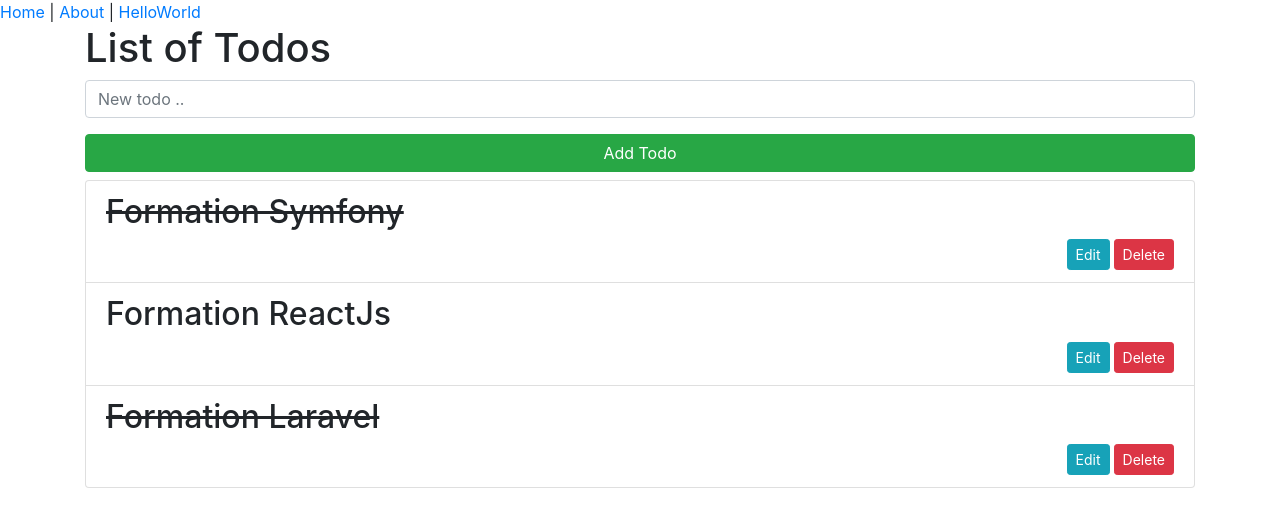
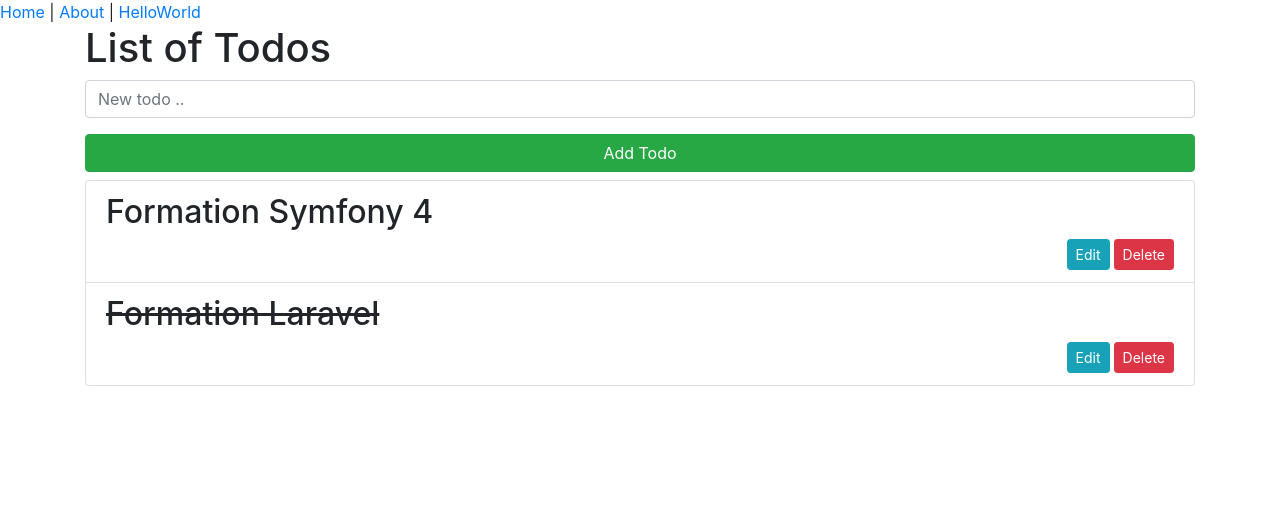
Before and after one commit to Ya27cine/todos, a Vue app: page /#/ in a window 1280 px wide. Shown: the top 524 px of the page. Built offline with nearby package versions, Linux system fonts and the light colour scheme; data requests are answered from the project's data file.

Commit message:
Form edit todo

```diff
--- a/db.json
+++ b/db.json
@@ -2,12 +2,7 @@
   "todos": [
     {
       "id": 1,
-      "title": "Formation Symfony",
-      "completed": true
-    },
-    {
-      "id": 2,
-      "title": "Formation ReactJs",
+      "title": "Formation Symfony  4",
       "completed": false
     },
     {
--- a/src/components/Todos.vue
+++ b/src/components/Todos.vue
@@ -2,15 +2,17 @@
 
 <div class="container">
       <h1>List of Todos</h1>
-      <form class="block">
         <div class="form-group">
             <input v-model="title" class="form-control" type="text" name="" placeholder="New todo ..">
         </div>
-        <button @click="addTodo"  class="btn btn-block btn-success mb-2">Add Todo</button>
-      </form>
+        <button v-if="myTodo"  @click="updatTodo"  class="btn btn-block btn-danger mb-2">Update Todo</button>
+        <button v-else @click="addTodo"  class="btn btn-block btn-success mb-2">Add Todo</button>
+
       <ul class="list-group" >
         <li class="list-group-item" v-bind:key="todo.id" v-for="todo in todos">
-           <Todo v-bind:todo="todo" @deleteTodo="delelteOneTodo"  @updateTodo="editTodo"/>
+           <Todo v-bind:todo="todo"
+                   @deleteTodo="delelteOneTodo"
+                   @updateTodo="editTodo"  />
         </li>
       </ul>
 </div>
@@ -33,6 +35,23 @@ export default {
       }
     },
     methods: {
+        updatTodo(){
+          let todo = {
+              ...this.myTodo,
+              title: this.title,
+              completed: false
+          }
+           axios.put('http://localhost:3000/todos/'+todo.id, todo)
+                  .then((res) => {
+                       this.todos = this.todos.map( t => {
+                            if( res.data.id === t.id)
+                                return res.data;
+                            return t;
+                       });
+                       this.myTodo = null;
+                       this.title= '';
+                  });
+        },
         addTodo(e){
           e.preventDefault();
           if( this.title != ''){
@@ -50,6 +69,7 @@ export default {
            .catch(err => console.log(err))
         },
         delelteOneTodo(id){
+          console.log("hjfjhfg")
           axios.delete('http://localhost:3000/todos/'+id)
            .then(  () => this.todos =  this.todos.filter( i => i.id !== id )  )
            .catch(err => console.log(err))
--- a/src/views/Todo.vue
+++ b/src/views/Todo.vue
@@ -8,7 +8,7 @@
            <div class="text-right">
             <button @click="updateMyTodo" class="btn btn-info btn-sm mr-1">
                Edit</button>
-            <button @click="deleteTodo"   class="btn btn-danger btn-sm">
+            <button @click="deletTodo"   class="btn btn-danger btn-sm">
                Delete</button>
            </div>
 </div>
@@ -19,8 +19,8 @@
 export default {
  props: ['todo'],
  methods: {
-    deleteTodo(id){
-       this.$emit('deleteTodo', id)
+    deletTodo(){
+       this.$emit('deleteTodo', this.todo.id)
     },
     updateMyTodo(){
        this.$emit('updateTodo', this.todo)
```
